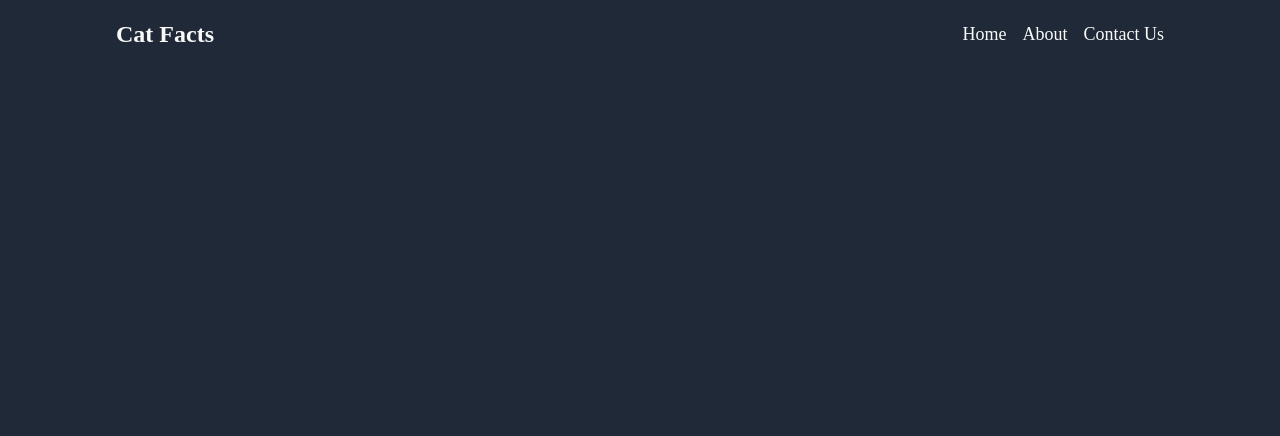
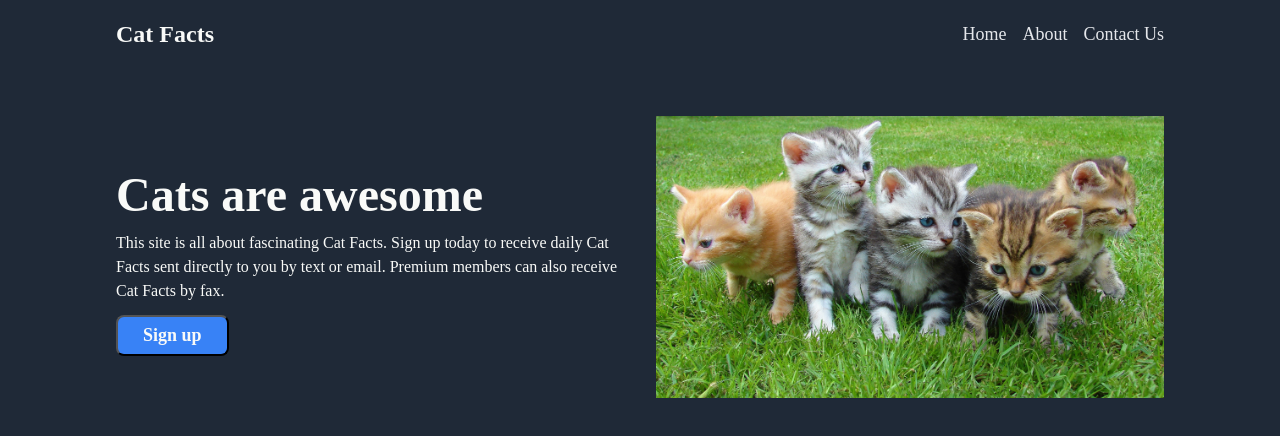
Before and after one commit to ryangholland/landing-page, a plain HTML site: page index.html in a window 1280 px wide. Drawn offline with Linux system fonts and the light colour scheme.

Commit message:
Add HTML and style CSS for hero section

```diff
--- a/index.html
+++ b/index.html
@@ -1,11 +1,11 @@
 <!DOCTYPE html>
 <html lang="en">
   <head>
-    <meta charset="UTF-8">
-    <meta http-equiv="X-UA-Compatible" content="IE=edge">
-    <meta name="viewport" content="width=device-width, initial-scale=1.0">
+    <meta charset="UTF-8" />
+    <meta http-equiv="X-UA-Compatible" content="IE=edge" />
+    <meta name="viewport" content="width=device-width, initial-scale=1.0" />
     <title>Cat Facts</title>
-    <link rel="stylesheet" href="styles.css">
+    <link rel="stylesheet" href="styles.css" />
   </head>
   <body>
     <div class="header">
@@ -18,5 +18,20 @@
         </ul>
       </div>
     </div>
+
+    <div class="hero">
+      <div class="hero__left">
+        <h1 class="hero__main">Cats are awesome</h1>
+        <p class="hero__secondary">
+          This site is all about fascinating Cat Facts. Sign up today to receive
+          daily Cat Facts sent directly to you by text or email. Premium
+          members can also receive Cat Facts by fax.
+        </p>
+        <button class="hero__button">Sign up</button>
+      </div>
+      <div class="hero__right">
+        <img src="images/kittens.jpg" alt="A group of cats" />
+      </div>
+    </div>
   </body>
 </html>
--- a/styles.css
+++ b/styles.css
@@ -43,10 +43,11 @@ p, h1, h2, h3, h4, h5, h6 {
 
 body {
     background-color: var(--main-dark);
+    color: var(--main-white);
 }
 
-.header {
-    color: var(--main-white);
+.header,
+.hero {
     padding: 1rem;
     margin: auto;
     max-width: 1080px;
@@ -54,6 +55,9 @@ body {
     display: flex;
     justify-content: space-between;
     align-items: center;
+
+    margin-bottom: 2rem;
+    gap: 2rem;
 }
 
 .header__text {
@@ -73,10 +77,35 @@ li {
 
 a {
     text-decoration: none;
-    color: inherit;
     font-size: 18px;
+    color: var(--main-gray)
 }
 
 a:hover {
-    text-decoration: underline;
+    opacity: 0.7;
 }
+
+.hero__left,
+.hero__right {
+    width: 50%;
+}
+
+.hero__main {
+    font-size: 48px;
+    font-weight: bolder;
+}
+
+.hero__seconday {
+    font-size: 18px;
+    color: var(--main-gray)
+}
+
+.hero__button {
+    background-color: var(--main-blue);
+    color: inherit;
+    font-weight: bold;
+    border-radius: 8px;
+    padding: 5px 25px;
+    margin-top: 0.75rem;
+    font-size: 18px;
+}
```
Also changed, not shown: images/kittens.jpg (added). Lines whose indentation alone changed are shown as unchanged.
